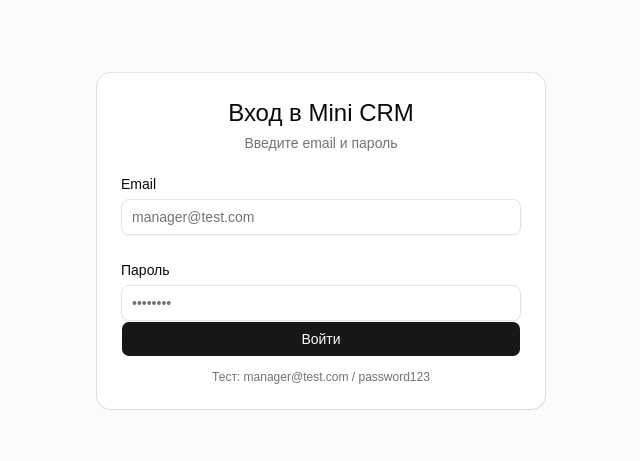
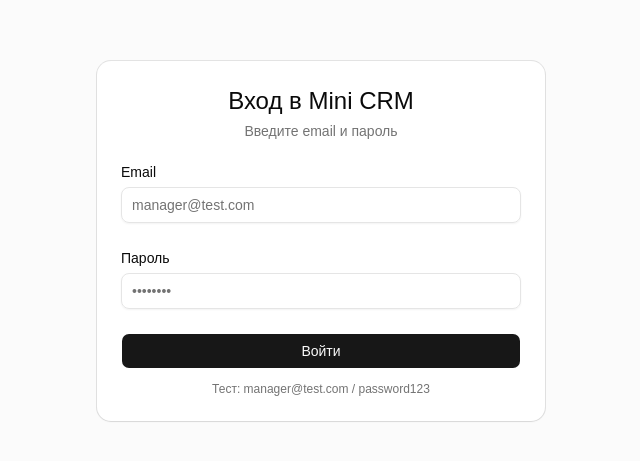
Before and after one commit to 7Hunter7/mini-CRM, a React (Vite) app: page /login in a window 1280 px wide. Shown: the part 159-620 px from the top of the page, without its empty margins (319-959 px from the left). Built offline with nearby package versions, Linux system fonts and the light colour scheme; no server answers.

Commit message:
style(ui): add spacing to login form layout

```diff
--- a/src/pages/LoginPage.tsx
+++ b/src/pages/LoginPage.tsx
@@ -51,7 +51,7 @@ export const LoginPage = () => {
             Введите email и пароль
           </CardDescription>
         </CardHeader>
-        <form onSubmit={handleLogin}>
+        <form onSubmit={handleLogin} className="flex flex-col gap-6">
           <CardContent className="space-y-4">
             <div className="space-y-2">
               <Label htmlFor="email">Email</Label>
```
